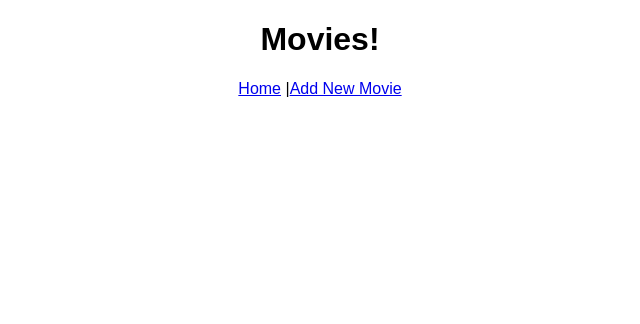
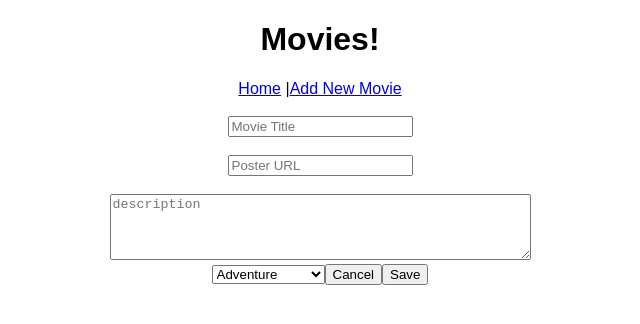
Before and after one commit to rileyww77/Netfluster, a React (Create React App) app: page /#/addmovie in a window 1280 px wide. Shown: the top 324 px of the page, without its empty margins (320-960 px from the left). Built offline with nearby package versions, Linux system fonts and the light colour scheme.

Commit message:
got display page to work correctly. added basics for adding movie

```diff
--- a/src/components/AddMovie/AddMovie.jsx
+++ b/src/components/AddMovie/AddMovie.jsx
@@ -1,10 +1,123 @@
 import React, { Component } from 'react';
 
 class AddMovie extends Component {
+
+    state={
+        title: '',
+        poster: '',
+        description: '',
+        genre_id: 0
+    }
+
+    handleGenre = (event) => {
+        switch (event.target.value){
+            case 'adventure':
+                this.setState({
+                    genre_id: 1
+                })
+                break;
+            case 'animated':
+                this.setState({
+                    genre_id: 2
+                })
+                break;
+                case 'biographical':
+                this.setState({
+                    genre_id: 3
+                })
+                break;
+                case 'comedy':
+                this.setState({
+                    genre_id: 4
+                })
+                break;
+                case 'disaster':
+                this.setState({
+                    genre_id: 5
+                })
+                break;
+                case 'drama':
+                this.setState({
+                    genre_id: 6
+                })
+                break;
+                case 'epic':
+                this.setState({
+                    genre_id: 7
+                })
+                break;
+                case 'fantasy':
+                this.setState({
+                    genre_id: 8
+                })
+                break;
+                case 'musical':
+                this.setState({
+                    genre_id: 9
+                })
+                break;
+                case 'romantic':
+                this.setState({
+                    genre_id: 10
+                })
+                break;
+                case 'science_fiction':
+                this.setState({
+                    genre_id: 11
+                })
+                break;
+                case 'space-opera':
+                this.setState({
+                    genre_id: 12
+                })
+                break;
+                case 'superhero':
+                this.setState({
+                    genre_id: 13
+                })
+                break;
+                default:
+        }
+    }
+
+    handleCancel = () => {
+        this.props.history.push('/')
+    }
+
+    handleSave = () => {
+
+    }
+
+
     render() {
         return (
             <div>
-
+                <br />
+                <input placeholder="Movie Title"></input>
+                <br />
+                <br />
+                <input placeholder="Poster URL"></input>
+                <br />
+                <br />
+                <textarea id="description" name="description" placeholder="description" rows="4" cols="50" onChange = {(event) => this.handleChangeFor(event)}></textarea>
+                <br />
+                <select name="genres" onChange={this.handleGenre}>
+                                <option value='adventure'>Adventure</option>
+                                <option value='animated'>Animated</option>
+                                <option value='biographical'>Biographical</option>
+                                <option value='comedy'>Comedy</option>
+                                <option value='disaster'>Disaster</option>
+                                <option value='drama'>Drama</option>
+                                <option value='epic'>Epic</option>
+                                <option value='fantasy'>Fantasy</option>
+                                <option value='musical'>Musical</option>
+                                <option value='romantic'>Romantic</option>
+                                <option value='science_fiction'>Science Fiction</option>
+                                <option value='space-opera'>Space-Opera</option>
+                                <option value='superhero'>Superhero</option>
+                            </select>
+                            <button onClick={this.handleCancel}>Cancel</button>
+                            <button onClick={this.handleSave}>Save</button>
             </div>
         );
     }
--- a/src/components/Details/Details.jsx
+++ b/src/components/Details/Details.jsx
@@ -4,22 +4,28 @@ import { connect } from 'react-redux'
 
 class Details extends Component {
 
-    // componentDidMount(){
-    //     this.getDetail()
-    // }
+    handleClick = () => {
+        this.props.history.push('/');
+    }
 
 
     render() {
-
         return (
             <div>
-                {this.props.reduxState.movieDetailReducer.map((movie) => {
-                    return (
-                        <div key={movie.id}>
-                            <p>{movie.description}</p>
-                        </div>
-                    )
-                })}
+                {this.props.reduxState.movieDetailReducer[0] &&
+                    <>
+                        <h2>{this.props.reduxState.movieDetailReducer[0].title}</h2>
+                        <img src={this.props.reduxState.movieDetailReducer[0].poster} alt='movie poster'></img>
+                        <p>{this.props.reduxState.movieDetailReducer[0].description}</p>
+                        <h3>Genres:</h3>
+                            {this.props.reduxState.movieDetailReducer.map((movie) => {
+                               return(
+                                <li key={movie.id}>{movie.name}</li>
+                               )
+                            })}
+                    </>
+                }
+                <button onClick={this.handleClick}>Back</button>
             </div>
         );
     }
```
Also changed, not shown: 1 other file (tests, documents, lock files or other folders).
